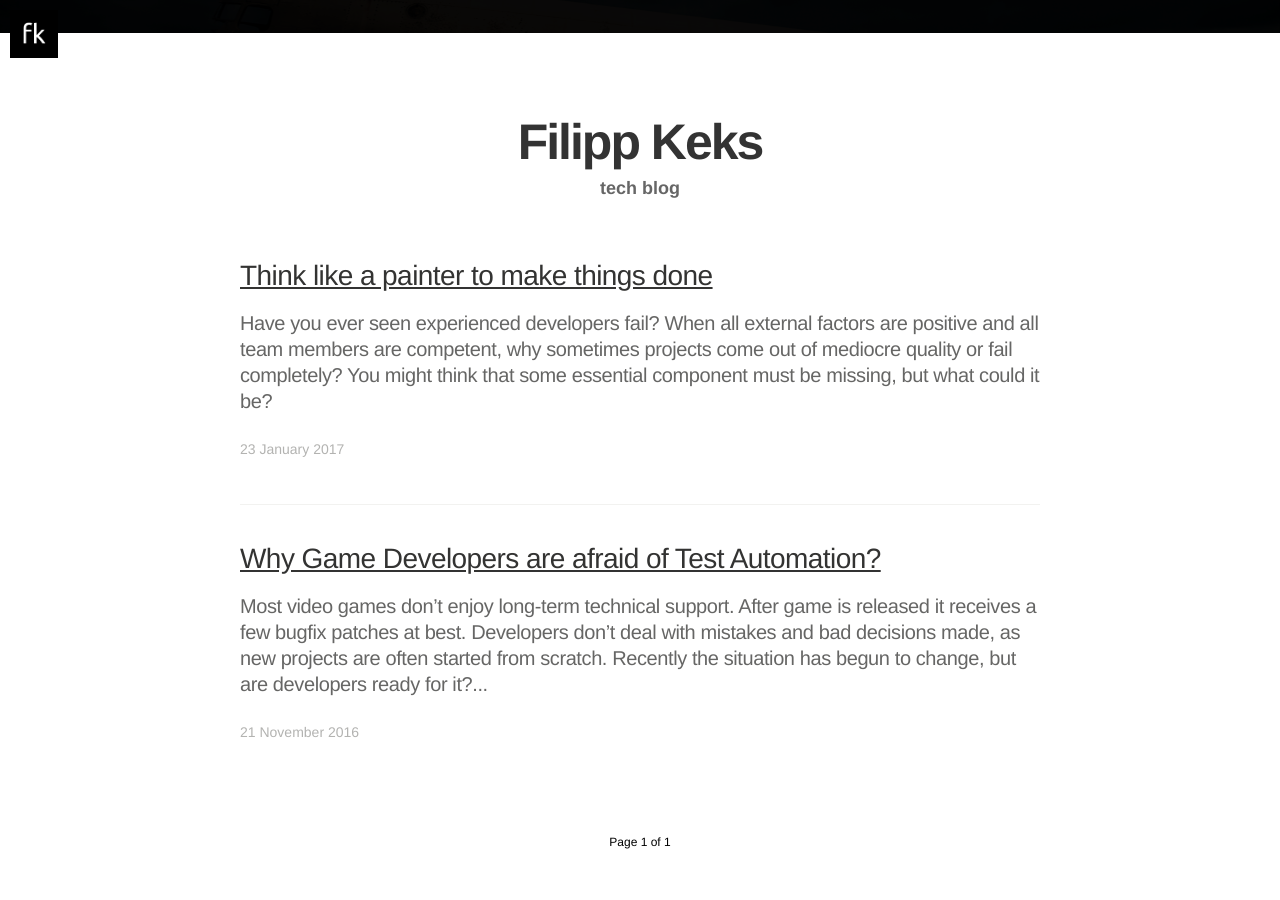
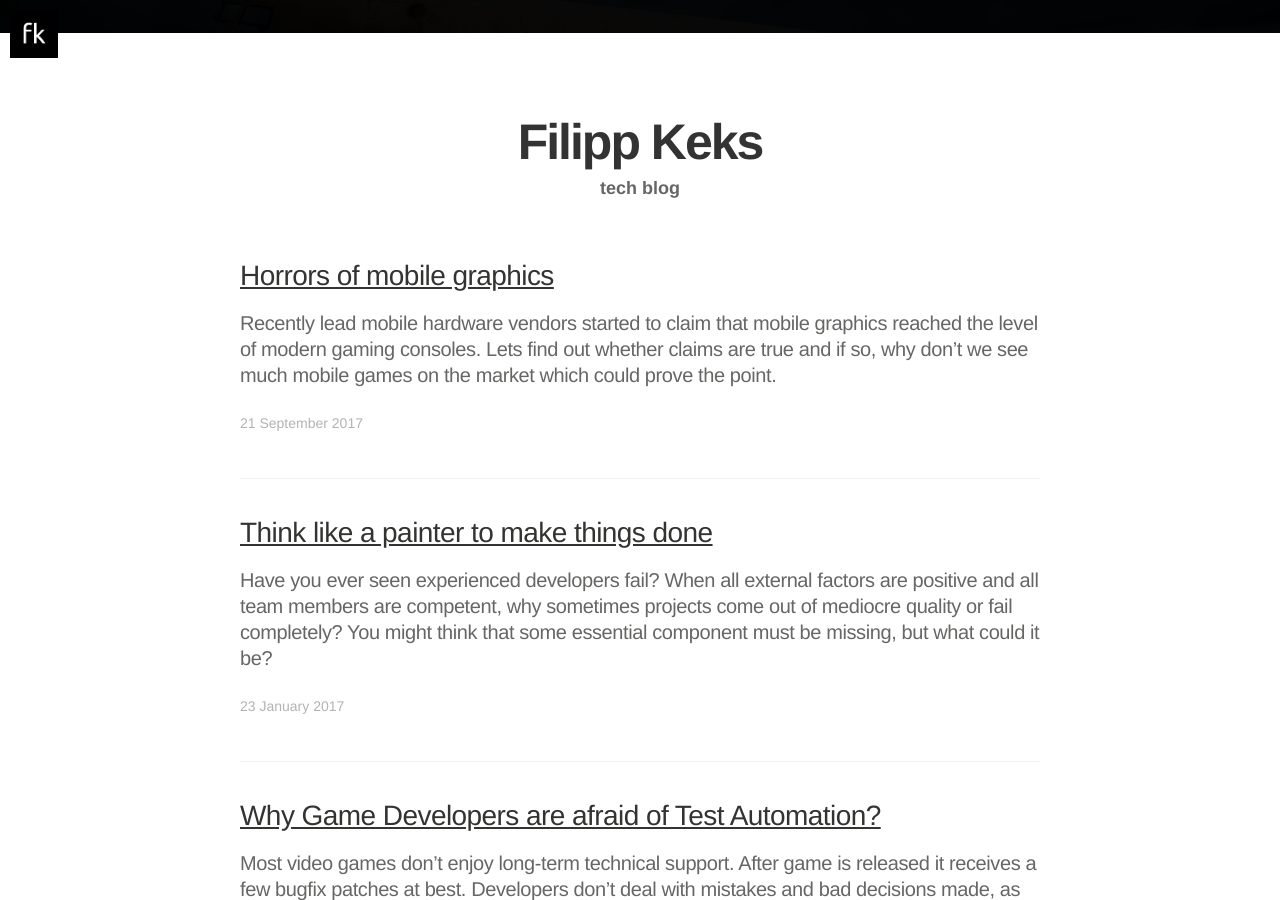
Before and after one commit to taphos/taphos.github.io, a Jekyll site: the page built from index.html, in a window 1280 px wide and 900 px high, scrolled down 867 px. Built offline with Jekyll 4.4.1, drawn with Linux system fonts in a browser that asks for light colours; nearby versions of some CDN libraries; the list of posts is cut into pages by our own code.

Commit message:
article released

```diff
--- a/_drafts/horrors-of-mobile-graphics.markdown
+++ b/_posts/2017-09-21-horrors-of-mobile-graphics.markdown
@@ -1,7 +1,7 @@
 ---
 layout: post
 title:  "Horrors of mobile graphics"
-date:   2017-09-07
+date:   2017-09-21
 image: /assets/article_images/2017-09/fightclub.jpg
 ---
 
@@ -74,7 +74,7 @@ The irony is that in non-capitalistic market vendors would use common sense keep
 
 ### How to deal with overheating?
 
-The solution should come from the hardware vendors: spec wars should be stopped. But, as problem does not have much media resonance, vendors are not motivated. Though some movement is noticeable in the Apple world. Latest iPhone models (iPhone 7, 8 and X) did not increase GPU performance staying roughly on 350 gflops, while iPhone X A11 processor with custom GPU is more power-efficient. Media mostly reports this as a step towards longer battery life but the main reason should be the overheating problem.
+The solution should come from the hardware vendors: spec wars should be stopped. Vendors should look more towards cooling and power efficient technologies instead of increasing the processing speed with each device generation. Unfortunately problem does not have much media resonance, so vendors are not motivated. Though some movement is noticeable in the Apple world. Latest iPhone models (iPhone 7, 8 and X) did not increase GPU performance staying roughly on 350 gflops, while iPhone X A11 processor with custom GPU is more power-efficient. Media mostly reports this as a step towards longer battery life but the main reason should be the overheating problem.
 
 While there is no complete solution provided by device producers, the responsibility lies on the app developers. The amount of device resource utilisation should be limited to avoid overheating. We approach the problem by measuring the length of the game sessions. For example, average game session for our last project was about 15 minutes long. We decided that keeping 30 frames per second for 15 minutes on all devices should be good enough for most users. After some trial and error we stopped on using about 60% of high-end device resources with best graphics quality settings. This solved our problem, but limited the image quality for the consumer. If your application requires longer sessions, you have no simple solution but to make image quality even lower.
 
```
